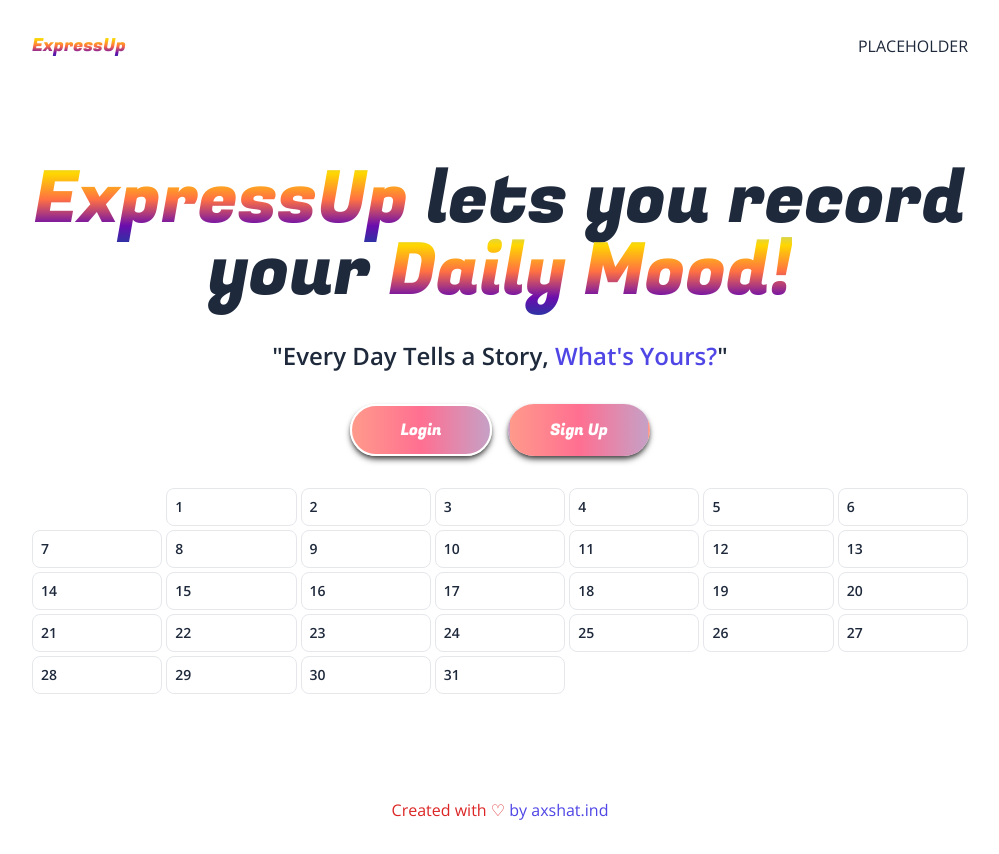
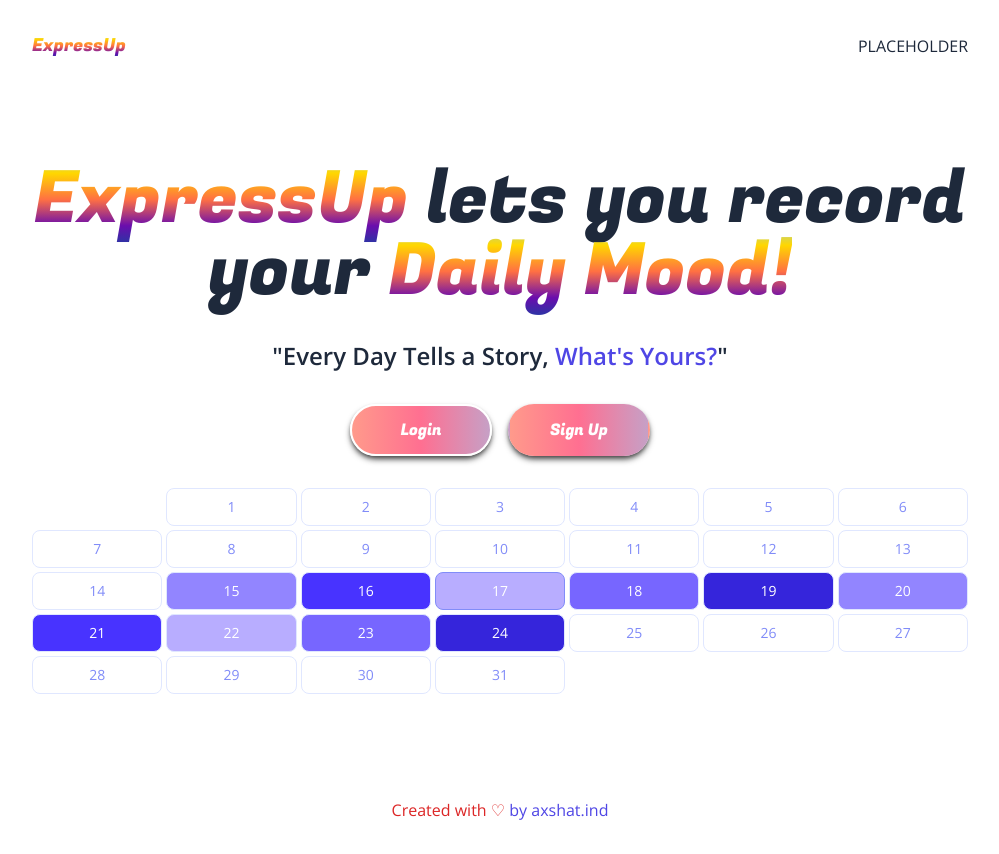
Before and after one commit to axshatInd/expressup, a Next.js app: page / in a window 1280 px wide. Shown: the whole page, without its empty margins (140-1139 px from the left). Built offline with nearby package versions, Linux system fonts and the light colour scheme.

Commit message:
got indigo border around all date's buttons

```diff
--- a/components/Calendar.js
+++ b/components/Calendar.js
@@ -1,70 +1,66 @@
-import React from 'react'
-import { gradients, baseRating } from '@/utils'
+import React from 'react';
+import { gradients, baseRating } from '@/utils';
+import { Fugaz_One } from 'next/font/google';
 
+const months = { 'January': 'Jan', 'February': 'Feb', 'March': 'Mar', 'April': 'Apr', 'May': 'May', 'June': 'Jun', 'July': 'Jul', 'August': 'Aug', 'September': 'Sept', 'October': 'Oct', 'November': 'Nov', 'December': 'Dec' };
+const now = new Date();
+const dayList = ['Sunday', 'Monday', 'Tuesday', 'Wednesday', 'Thursday', 'Friday', 'Saturday'];
 
-const months = { 'January': 'Jan', 'February': 'Feb', 'March': 'Mar', 'April': 'Apr', 'May': 'May', 'June': 'Jun', 'July': 'Jul', 'August': 'Aug', 'September': 'Sept', 'October': 'Oct', 'November': 'Nov', 'December': 'Dec' }
-const now = new Date()
-const dayList = ['Sunday', 'Monday', 'Tuesday', 'Wednesday', 'Thursday', 'Friday', 'Saturday']
+const fugaz = Fugaz_One({ subsets: ["latin"], weight: ['400'] });
 
 const data = {
-  "15" : 2, "16" : 4, "17" : 1, "18" : 3, "19" : 5, "20" : 2, "21" : 4, "22" : 1, "23" : 3, "24" : 5,
-}
-
+  "15": 2, "16": 4, "17": 1, "18": 3, "19": 5, "20": 2, "21": 4, "22": 1, "23": 3, "24": 5,
+};
 
 export default function Calendar(props) {
-  const {demo} = props
-  const year = 2024
-  const month = 'August'
-  const monthNow = new Date(year, Object.keys(months).indexOf(month), 1)
-  const firstDayOfMonth = monthNow.getDate()
-  const daysInMonth = new Date(year, Object.keys(month).indexOf(month) + 1, 0).getDate()
+  const { demo } = props;
+  const year = 2024;
+  const month = 'August';
+  const monthNow = new Date(year, Object.keys(months).indexOf(month), 1);
+  const firstDayOfMonth = monthNow.getDate();
+  const daysInMonth = new Date(year, Object.keys(month).indexOf(month) + 1, 0).getDate();
 
-  const daysToDisplay = firstDayOfMonth + daysInMonth
-  const numRows = (Math.floor(daysToDisplay / 7)) + (daysToDisplay % 7 ? 1 : 0)
-
-
-
-
-
+  const daysToDisplay = firstDayOfMonth + daysInMonth;
+  const numRows = Math.floor(daysToDisplay / 7) + (daysToDisplay % 7 ? 1 : 0);
 
   return (
-    <div className='flex flex-col overflow-hidden gap-1'>
+    <div className="flex flex-col overflow-hidden gap-1">
       {[...Array(numRows).keys()].map((row, rowIndex) => {
         return (
-          <div key = {rowIndex} className='font-semibold grid grid-cols-7 gap-1'>
+          <div key={rowIndex} className="grid grid-cols-7 gap-1">
             {dayList.map((dayOfWeek, dayOfWeekIndex) => {
-              let dayIndex = (rowIndex * 7) + dayOfWeekIndex - (firstDayOfMonth - 1) /* this will calculate where the day currently is in */
+              let dayIndex = (rowIndex * 7) + dayOfWeekIndex - (firstDayOfMonth - 1);
 
-              let dayDisplay = dayIndex > daysInMonth ? false : (row === 0 && dayOfWeekIndex < firstDayOfMonth) ? false : true  /* basically if for ex first day of the month is Thursday, then Wednesday, Tuesday, Monday, Sunday before them in the week list should be blank, basically a boolean working */
+              let dayDisplay = dayIndex > daysInMonth ? false : (row === 0 && dayOfWeekIndex < firstDayOfMonth) ? false : true;
 
-              let isToday = dayIndex === now.getDate()
+              let isToday = dayIndex === now.getDate();
+              let color = demo
+                ? gradients.indigo[baseRating[dayIndex]]
+                : dayIndex in data ? gradients.indigo[data[dayIndex]] : 'white';
 
               if (!dayDisplay) {
                 return (
-                  <div className='bg-white' key={dayOfWeekIndex} />
-
-                )
+                  <div className="bg-white" key={dayOfWeekIndex} />
+                );
               }
 
-              let color = demo ?
-              gradients.yellow[baseRating[dayIndex]] : dayIndex in data ? gradients.yellow[data[dayIndex]] : 'white'
-
-
-
               return (
-                <div className={'text-xs sm:text-sm border border-solid p-2 flex items-center gap-2 justify-between rounded-lg' + (isToday ? ' border-indigo-400' : ' border-indigo-100') + (color === 'white' ? 'text-indigo-400' : 'text-white')} key = {dayOfWeekIndex}>
-
+                <div
+                  style={{ background: color }}
+                  className={
+                    'text-xs sm:text-sm border p-2 flex items-center justify-center rounded-lg' +
+                    (isToday ? ' border-indigo-400' : ' border-indigo-100') +
+                    (color === 'white' ? ' text-indigo-400' : ' text-white')
+                  }
+                  key={dayOfWeekIndex}
+                >
                   <p>{dayIndex}</p>
-
                 </div>
-              )
+              );
             })}
           </div>
-        )
+        );
       })}
-
-
-
     </div>
-  )
+  );
 }
```
